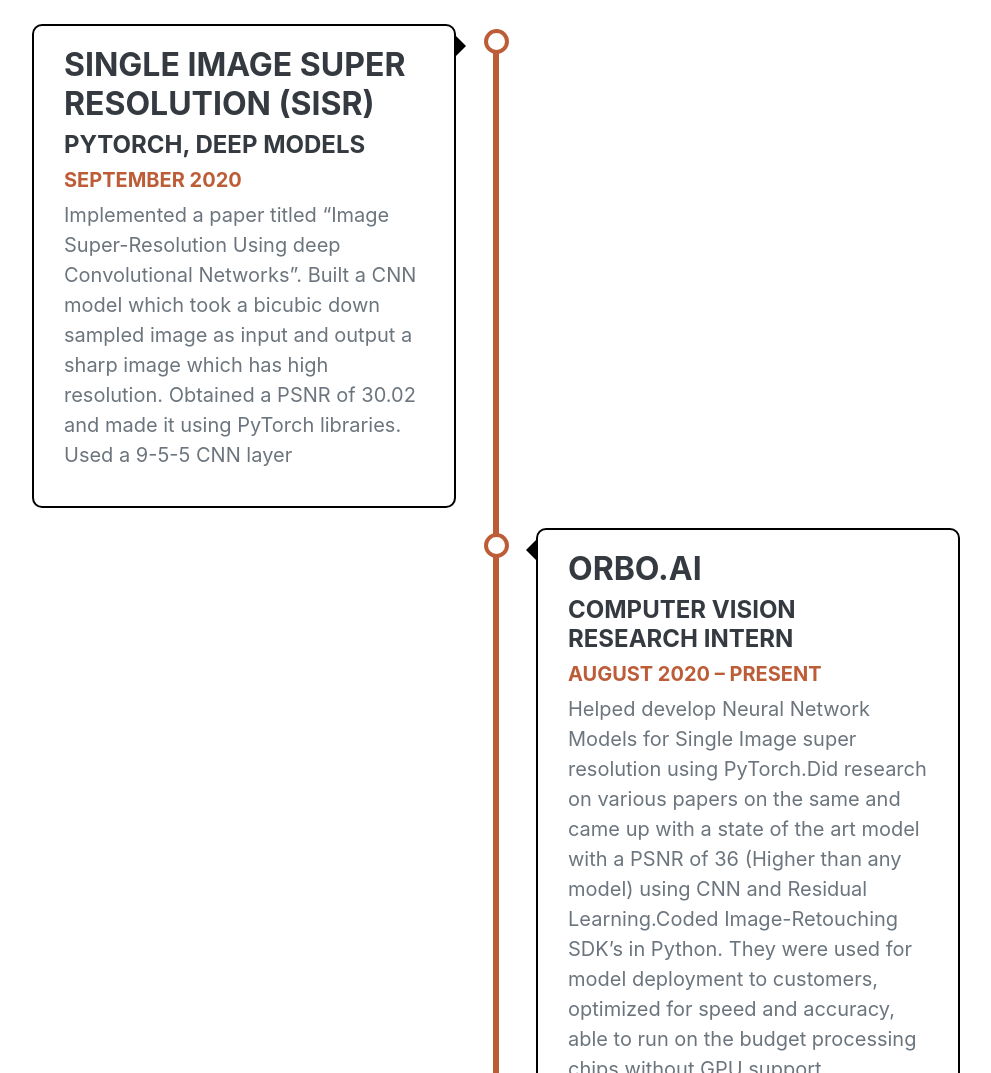
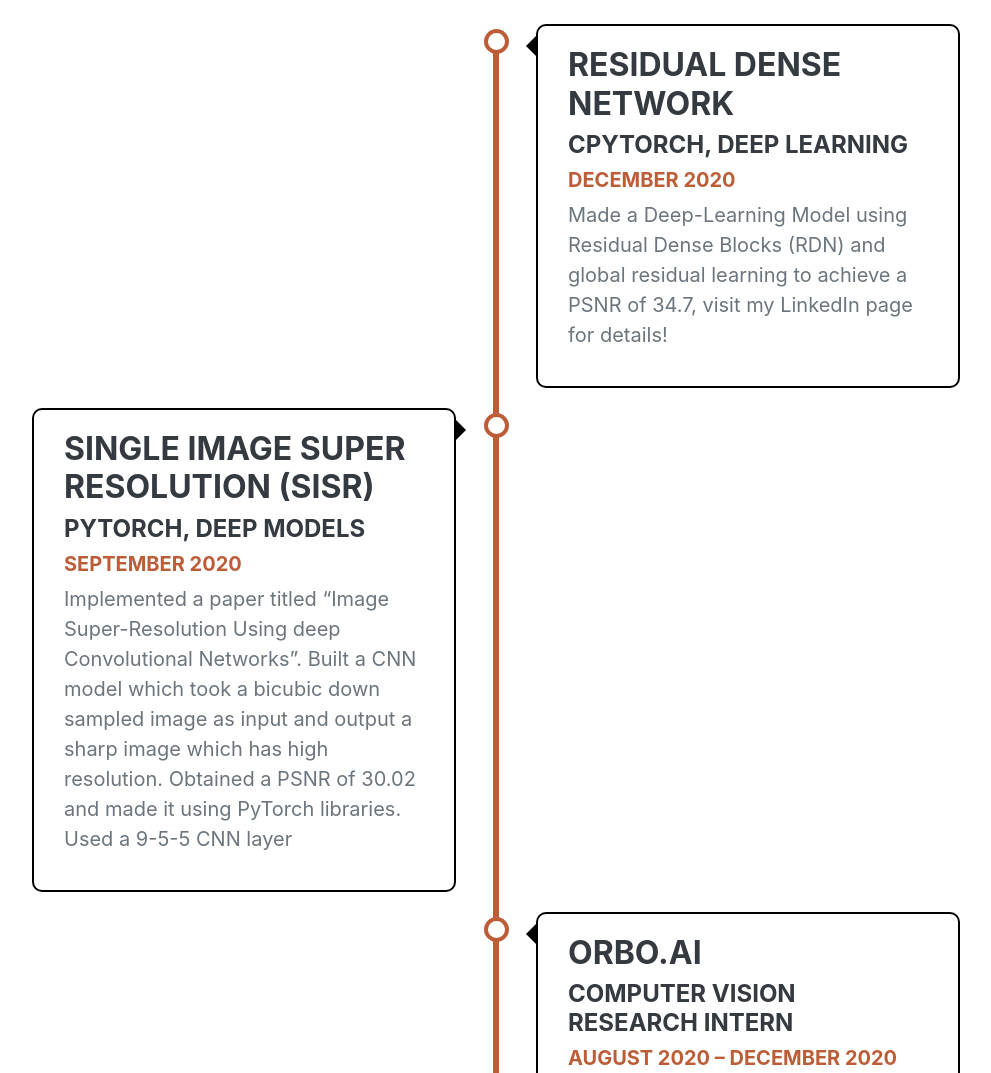
Before and after one commit to Harshubh-Meherishi/about-me, a plain HTML site: page index.html in a window 1280 px wide. Shown: the part 1880-2953 px from the top of the page, without its empty margins (280-1271 px from the left). Drawn offline with nearby package versions, Linux system fonts and the light colour scheme; a web font is replaced by a local one.

Commit message:
Update index.html

```diff
--- a/index.html
+++ b/index.html
@@ -70,6 +70,14 @@
             	<div class="parallax3" >
 			<div class="parallax3-image">
 			<div class="timeliner">
+				<div class="containers righty">
+				    <div class="content">
+				      	<h3>Residual Dense Network</h3>
+				      <h4>CPytorch, Deep Learning</h4>
+				      <h5><span class="text-primary">DECEMBER 2020</span></h5>
+				      	<p>Made a Deep-Learning Model using Residual Dense Blocks (RDN) and global residual learning to achieve a PSNR of 34.7, visit my LinkedIn page for details!</p>
+				    </div>
+				 </div>
 				<div class="containers lefty">
 				    <div class="content">
 				     <h3>Single Image Super Resolution (SISR)</h3>
@@ -82,9 +90,8 @@
 				    <div class="content">
 				      	<h3>Orbo.ai</h3>
 				      <h4>Computer Vision Research Intern</h4>
-				      <h5><span class="text-primary">AUGUST 2020 – Present</span></h5>
-				      	<p>Helped develop Neural Network Models for Single Image super resolution using PyTorch.Did research on various papers on the same and came up with a state of the art model with a PSNR of 36 (Higher than any model) using CNN and Residual Learning.Coded Image-Retouching SDK’s in Python. They were used for model deployment to customers,
-optimized for speed and accuracy, able to run on the budget processing chips without GPU support</p>
+				      <h5><span class="text-primary">AUGUST 2020 – DECEMBER 2020</span></h5>
+				      	<p>Helped develop Neural Network Models for Single Image super-resolution using PyTorch. Did research on various papers on the same and implemented the SRCNN model with a PSNR of 36, as a learning phase. Created a SOTA Deep Learning convolutional network for Single Image Super-Resolution using Residual Dense Blocks (RDN) and global residual learning to achieve a PSNR of 34.7</p>
 				    </div>
 				 </div>
 				 <div class="containers lefty">
```
